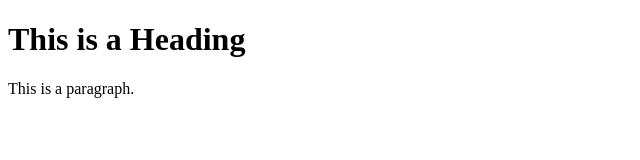
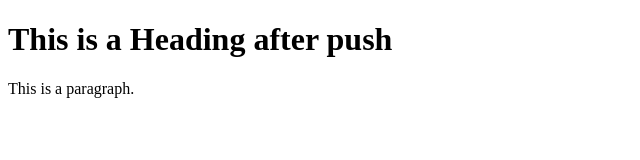
Before and after one commit to vishal10518/billing, a plain HTML site: page index.html in a window 1280 px wide. Shown: the whole page, without its empty margins (0-640 px from the left). Drawn offline with Linux system fonts and the light colour scheme.

Commit message:
first commit2

```diff
--- a/index.html
+++ b/index.html
@@ -5,7 +5,7 @@
 </head>
 <body>
 
-<h1>This is a Heading</h1>
+<h1>This is a Heading after push</h1>
 <p>This is a paragraph.</p>
 
 </body>
```
